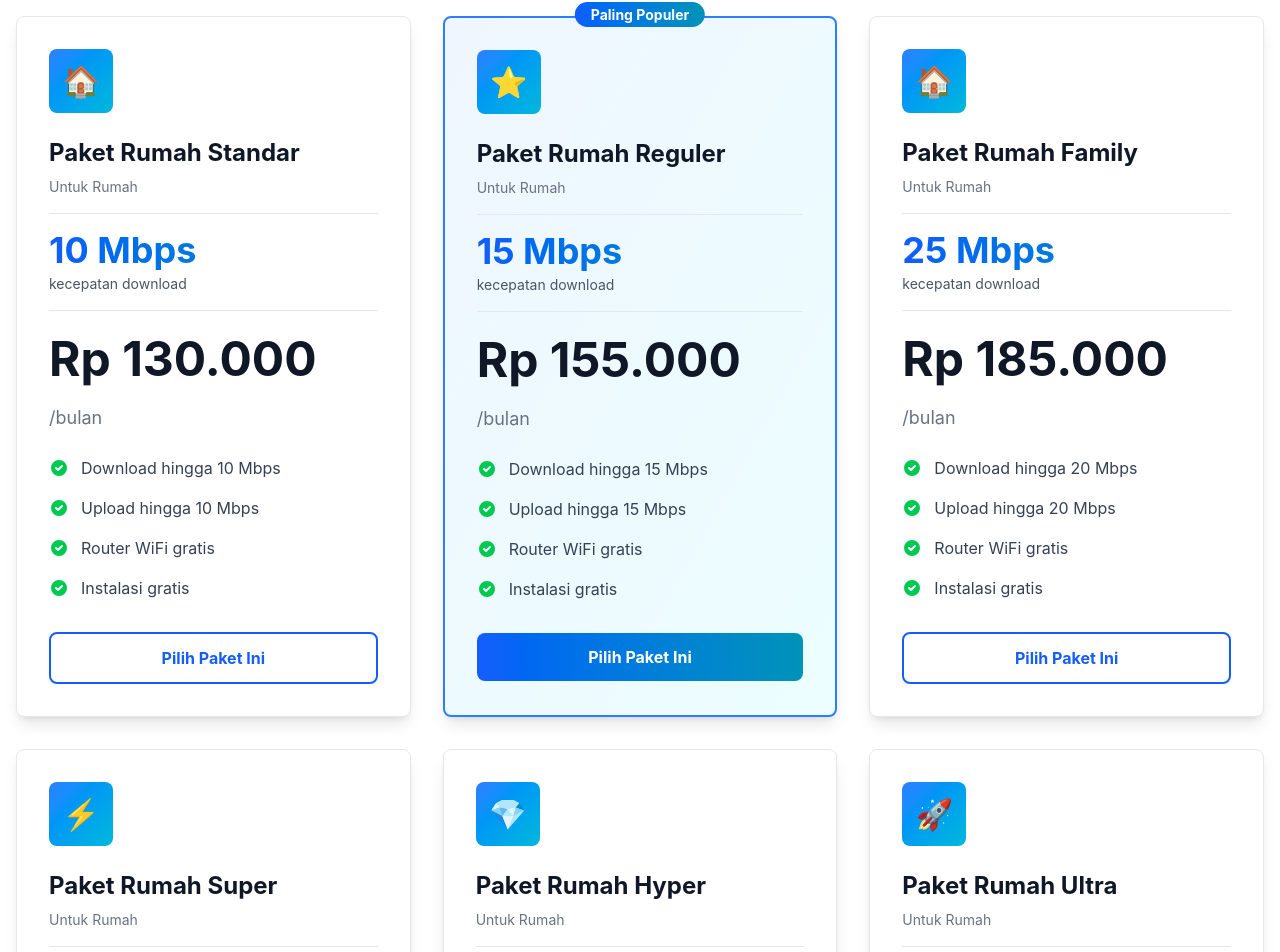
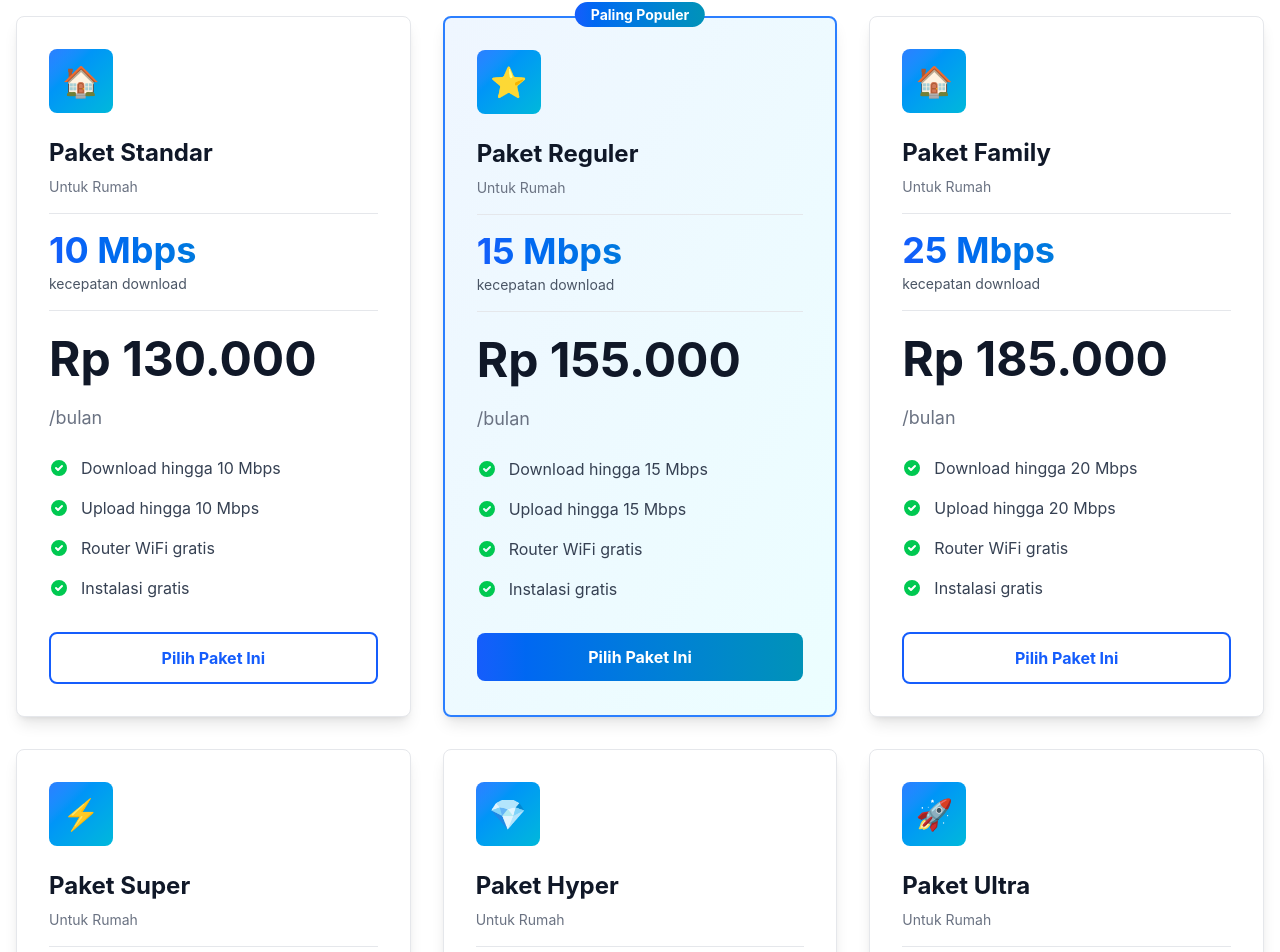
Before and after one commit to awaljumpc-gif/royal.net, a Vue app: page / in a window 1280 px wide. Shown: the part 920-1872 px from the top of the page. Built offline with nearby package versions, Linux system fonts and the light colour scheme.

Commit message:
Update Package

```diff
--- a/src/pages/HomePage.vue
+++ b/src/pages/HomePage.vue
@@ -9,7 +9,7 @@ const homePackages = [
   {
     id: 1,
     icon: '🏠',
-    title: 'Paket Rumah Standar',
+    title: 'Paket Standar',
     speed: '10 Mbps',
     price: '130.000',
     isPopular: false,
@@ -24,7 +24,7 @@ const homePackages = [
   {
     id: 2,
     icon: '⭐',
-    title: 'Paket Rumah Reguler',
+    title: 'Paket Reguler',
     speed: '15 Mbps',
     price: '155.000',
     isPopular: true,
@@ -39,7 +39,7 @@ const homePackages = [
   {
     id: 3,
     icon: '🏠',
-    title: 'Paket Rumah Family',
+    title: 'Paket Family',
     speed: '25 Mbps',
     price: '185.000',
     isPopular: false,
@@ -54,7 +54,7 @@ const homePackages = [
   {
     id: 4,
     icon: '⚡',
-    title: 'Paket Rumah Super',
+    title: 'Paket Super',
     speed: '35 Mbps',
     price: '215.000',
     isPopular: false,
@@ -69,7 +69,7 @@ const homePackages = [
   {
     id: 5,
     icon: '💎',
-    title: 'Paket Rumah Hyper',
+    title: 'Paket Hyper',
     speed: '50 Mbps',
     price: '280.000',
     isPopular: false,
@@ -84,7 +84,7 @@ const homePackages = [
   {
     id: 6,
     icon: '🚀',
-    title: 'Paket Rumah Ultra',
+    title: 'Paket Ultra',
     speed: '100 Mbps',
     price: '470.000',
     isPopular: false,
```
